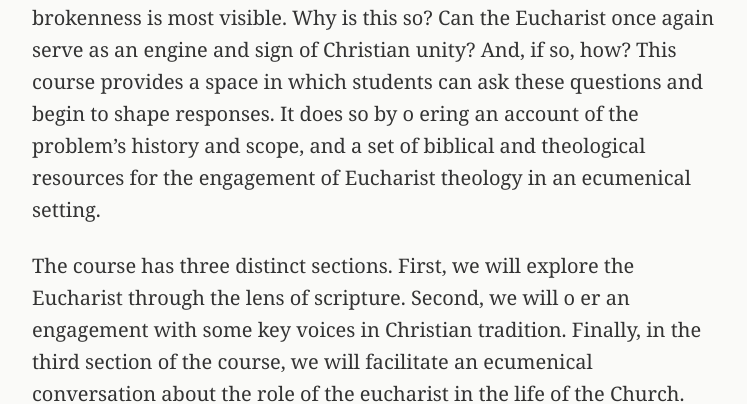
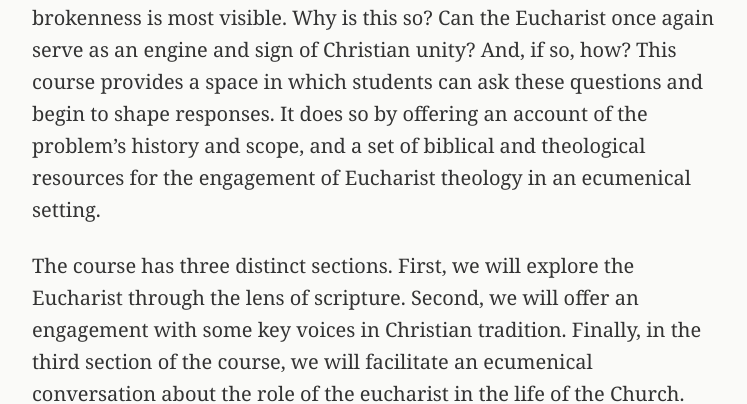
Before and after one commit to danieldriver/danieldriver.github.io, a Jekyll site: the page built from _pages/sthb-3101.md, in a window 1280 px wide and 900 px high. Shown: the part 354-758 px from the top of the window, without its empty margins (266-1013 px from the left). Built offline with Jekyll 4.4.1, drawn with Linux system fonts in a browser that asks for light colours; some of the changed text lies outside the part shown.

Commit message:
correct errors in course description

```diff
--- a/_pages/sthb-3101.md
+++ b/_pages/sthb-3101.md
@@ -12,13 +12,13 @@ of Christian unity, has become a point at which Christian division and
 brokenness is most visible. Why is this so? Can the Eucharist once again
 serve as an engine and sign of Christian unity? And, if so, how? This
 course provides a space in which students can ask these questions and
-begin to shape responses. It does so by o ering an account of the
+begin to shape responses. It does so by offering an account of the
 problem’s history and scope, and a set of biblical and theological
 resources for the engagement of Eucharist theology in an ecumenical
 setting.
 
 The course has three distinct sections. First, we will explore the
-Eucharist through the lens of scripture. Second, we will o er an
+Eucharist through the lens of scripture. Second, we will offer an
 engagement with some key voices in Christian tradition. Finally, in the
 third section of the course, we will facilitate an ecumenical
 conversation about the role of the eucharist in the life of the Church.
```
